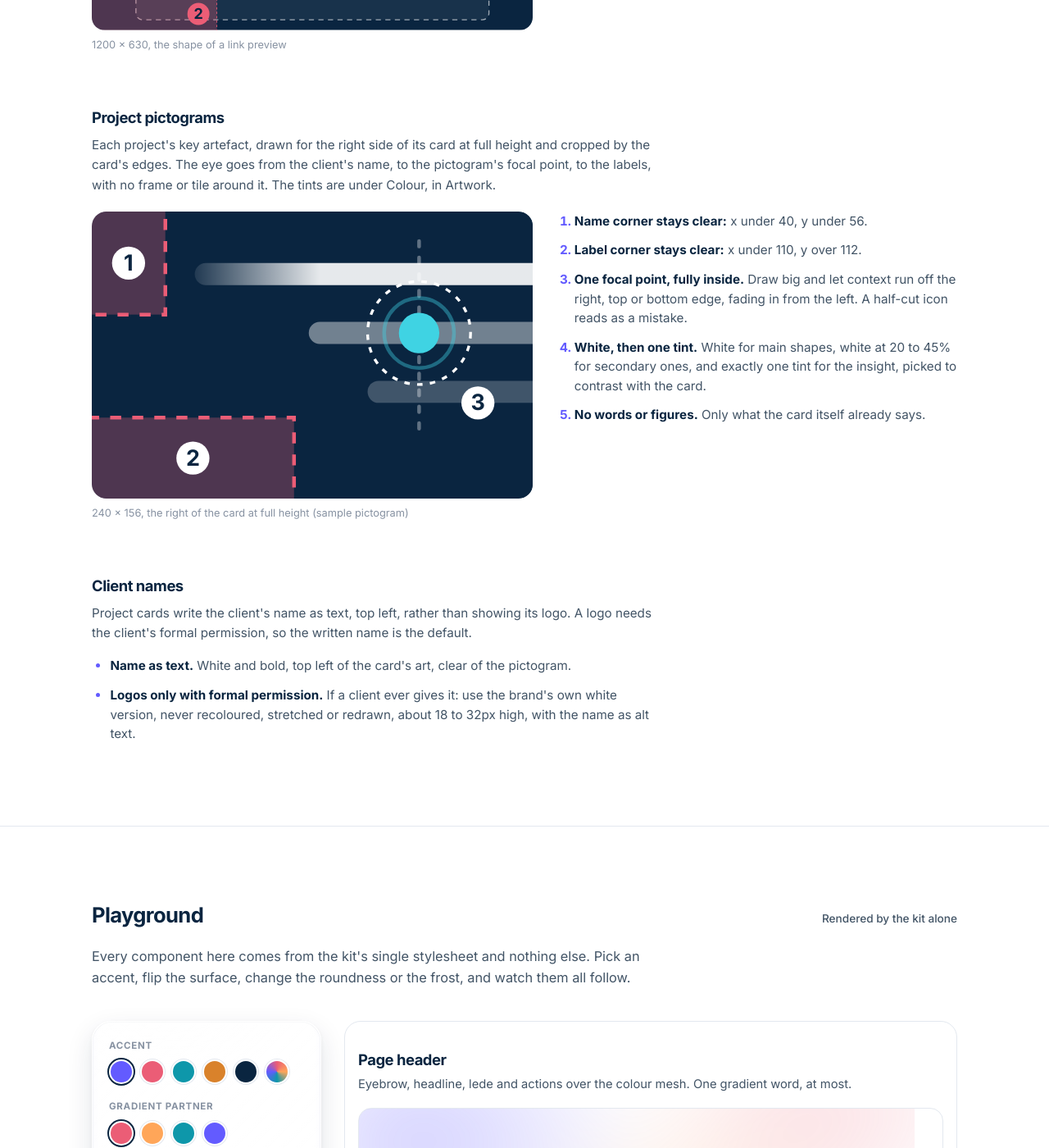
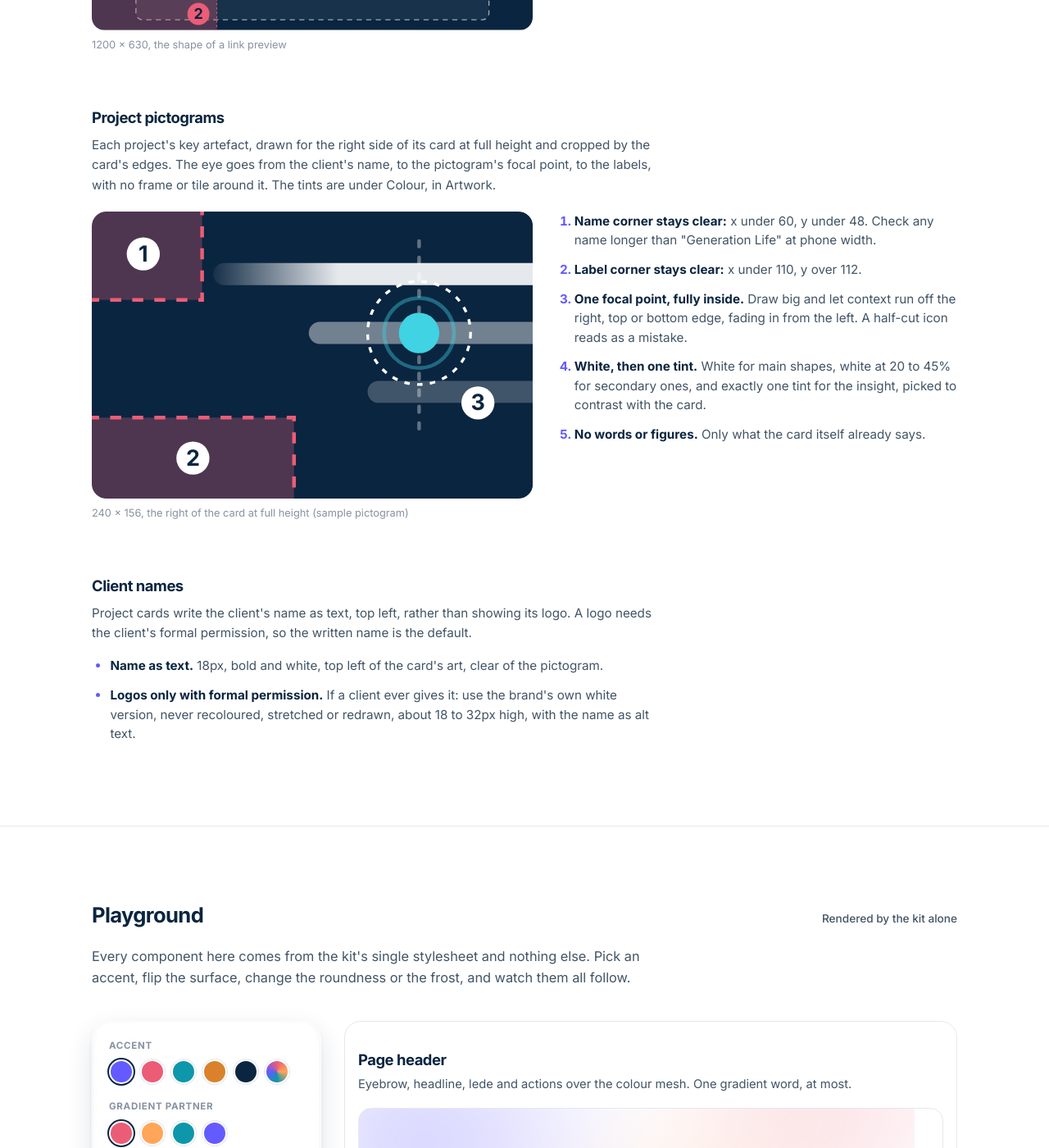
Before and after one commit to gianlucacaico/design-system, a Jekyll site: the page built from index.html, in a window 1280 px wide and 1400 px high, scrolled down 5020 px. Shown: the whole window at 82% size. Built offline with Jekyll 4.4.1, drawn with Linux system fonts in a browser that asks for light colours.

Commit message:
Match the artwork rules to the live Work cards
The site's artwork change is now live, so the design system takes its
final measurements: client names at 18px bold, and a name corner of
x under 60, y under 48 on the pictogram canvas. The kit's work card
name matches the site, and the sample pictogram keeps clear of the
new corner.

Co-Authored-By: Claude Opus 5.5 <noreply@anthropic.com>
Claude-Session: https://claude.ai/code/session_01XoQp4w7yrCssAfZyLYn4xA

```diff
--- a/_includes/gc.css
+++ b/_includes/gc.css
@@ -223,7 +223,7 @@ a:focus-visible, button:focus-visible, summary:focus-visible, input:focus-visibl
 .work-card{display:flex; flex-direction:column; background:var(--surface); border:1px solid var(--border); border-radius:var(--r-lg); overflow:hidden; transition:transform .25s ease, box-shadow .25s ease;}
 .work-card:hover{transform:translateY(-3px); box-shadow:var(--lift);}
 .work-art{position:relative; overflow:hidden; height:156px; background:var(--art); display:flex; align-items:flex-end; gap:8px; padding:16px 18px;}
-.work-art .big{position:absolute; left:18px; top:14px; font-size:1.7rem; font-weight:800; letter-spacing:-0.03em; color:#fff;}
+.work-art .big{position:absolute; z-index:1; left:18px; top:16px; font-size:1.125rem; font-weight:700; letter-spacing:-0.02em; line-height:1.3; color:#fff; text-shadow:0 1px 10px rgba(0,0,0,0.2);}
 .work-art .chip-g, .post-art .chip-g{color:#fff;}
 /* Work card art, as on gianlucacaico.com: the project's pictogram fills the right side at full height and
    runs off the edges, the client's name sits top left (.big, or .big.logo for a white logo used with permission),
--- a/index.html
+++ b/index.html
@@ -150,18 +150,18 @@ layout: default
               <g clip-path="url(#pic-clip)">
                 <rect class="d-canvas" width="240" height="156"/>
                 <image href="{{ '/assets/sample-pictogram.svg' | relative_url }}" width="240" height="156"/>
-                <rect class="d-clear" x="-2" y="-2" width="42" height="58"/>
+                <rect class="d-clear" x="-2" y="-2" width="62" height="50"/>
                 <rect class="d-clear" x="-2" y="112" width="112" height="46"/>
               </g>
               <circle class="d-ring" cx="178" cy="66" r="28"/>
-              <circle class="d-mark" cx="20" cy="28" r="9"/><text class="d-num s" x="20" y="32">1</text>
+              <circle class="d-mark" cx="28" cy="23" r="9"/><text class="d-num s" x="28" y="27">1</text>
               <circle class="d-mark" cx="55" cy="134" r="9"/><text class="d-num s" x="55" y="138">2</text>
               <circle class="d-mark" cx="210" cy="104" r="9"/><text class="d-num s" x="210" y="108">3</text>
             </svg>
             <figcaption>240 &times; 156, the right of the card at full height (sample pictogram)</figcaption>
           </figure>
           <ol class="sys-rules">
-            <li><b>Name corner stays clear:</b> x under 40, y under 56.</li>
+            <li><b>Name corner stays clear:</b> x under 60, y under 48. Check any name longer than "Generation Life" at phone width.</li>
             <li><b>Label corner stays clear:</b> x under 110, y over 112.</li>
             <li><b>One focal point, fully inside.</b> Draw big and let context run off the right, top or bottom edge, fading in from the left. A half-cut icon reads as a mistake.</li>
             <li><b>White, then one tint.</b> White for main shapes, white at 20 to 45% for secondary ones, and exactly one tint for the insight, picked to contrast with the card.</li>
@@ -174,7 +174,7 @@ layout: default
         <h3 class="sys-h">Client names</h3>
         <p class="sys-note">Project cards write the client's name as text, top left, rather than showing its logo. A logo needs the client's formal permission, so the written name is the default.</p>
         <ul class="sys-rules plain">
-          <li><b>Name as text.</b> White and bold, top left of the card's art, clear of the pictogram.</li>
+          <li><b>Name as text.</b> 18px, bold and white, top left of the card's art, clear of the pictogram.</li>
           <li><b>Logos only with formal permission.</b> If a client ever gives it: use the brand's own white version, never recoloured, stretched or redrawn, about 18 to 32px high, with the name as alt text.</li>
         </ul>
       </div>
```
Also changed, not shown: CLAUDE.md (+5 -5 lines), assets/sample-pictogram.svg.
